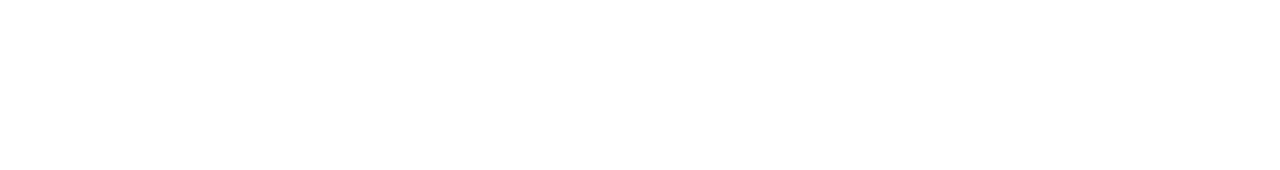
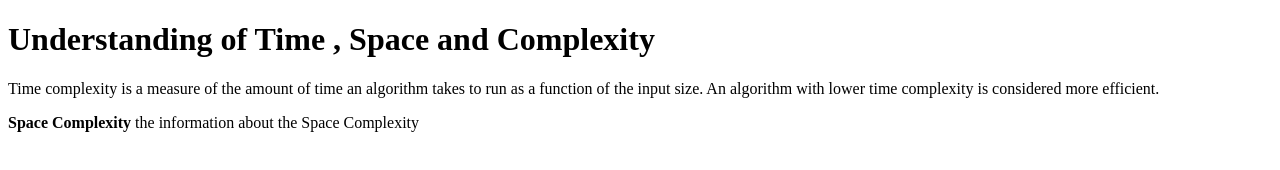
Before and after one commit to acciojob/time-and-space-complexity-Ajaymanik, a website: page main.html in a window 1280 px wide. Drawn offline with Linux system fonts and the light colour scheme.

Commit message:
created a submission

```diff
--- a/main.html
+++ b/main.html
@@ -8,6 +8,9 @@
 
 <body>
 	<!-- the entire body must be written by student -->
+	<h1>Understanding of Time , Space and Complexity</h1>
+	<p>Time complexity is a measure of the amount of time an algorithm takes to run as a function of the input size. An algorithm with lower time complexity is considered more efficient.</p>
+	<p><b>Space Complexity</b>   the information about the Space Complexity</p>
     <script type="text/javascript" src="./script.js">
 </script>
 
```
